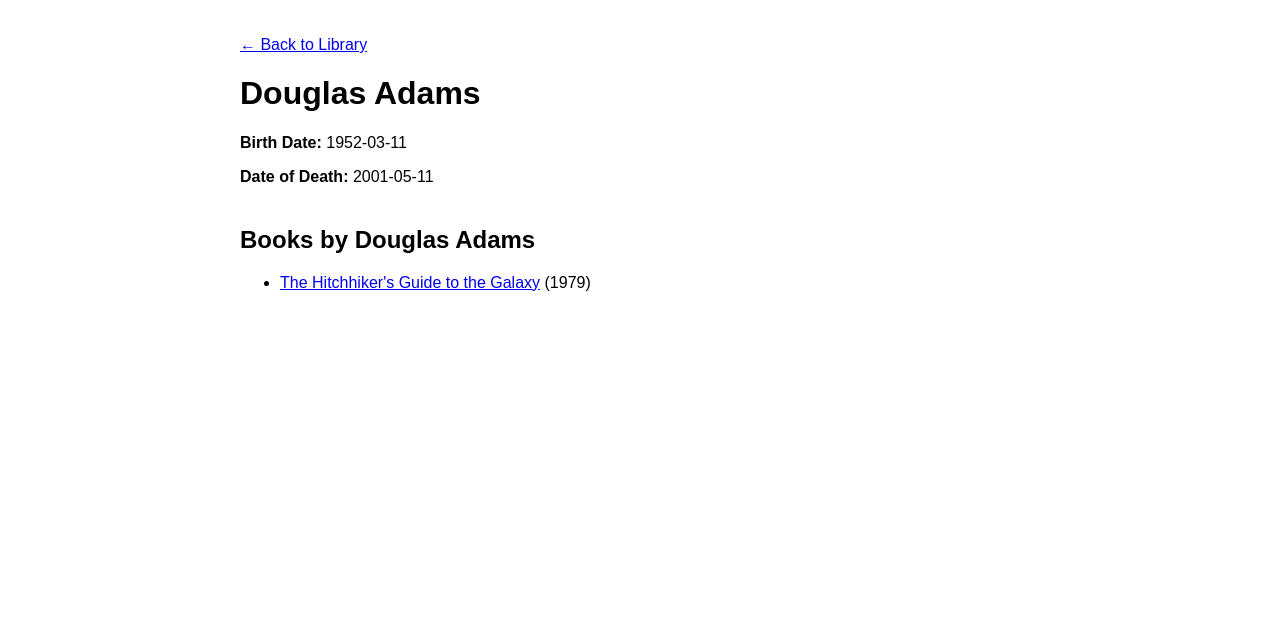
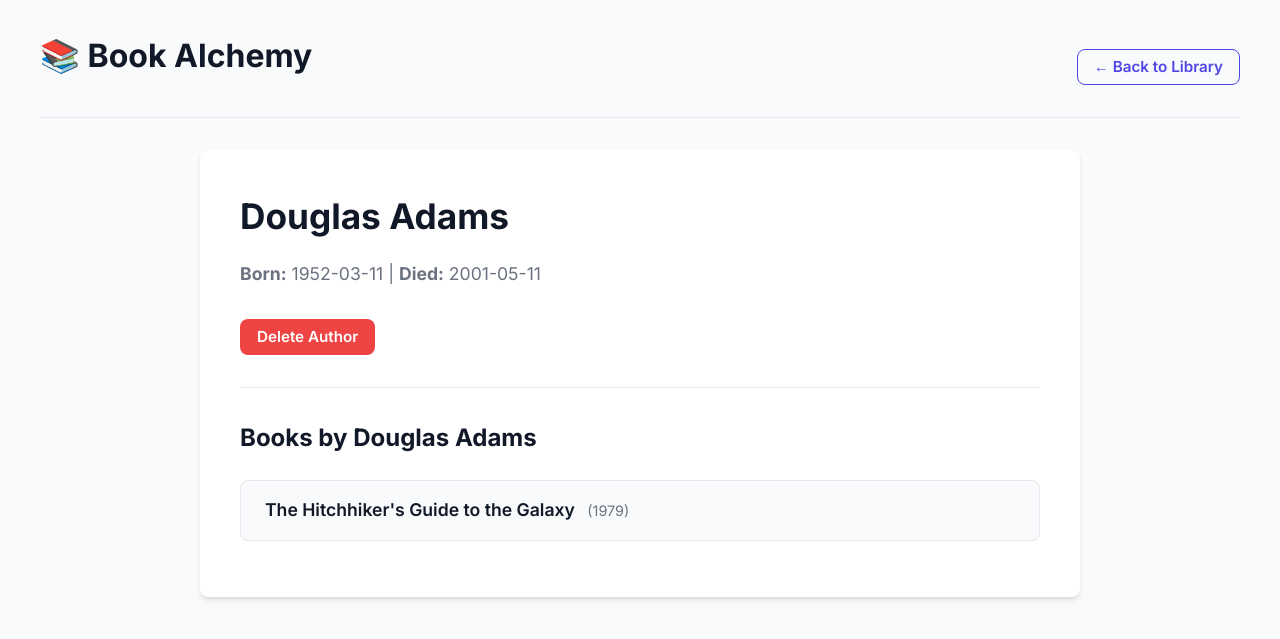
Before and after one commit to Kenan999/Book-Alchemy, a Flask app: page /author/2 in a window 1280 px wide. Shown: the top 639 px of the page. Run offline with Flask 3, Linux system fonts and the light colour scheme.

Commit message:
modern UI redesign with custom CSS

```diff
--- /dev/null
+++ b/static/style.css
@@ -0,0 +1,361 @@
+@import url('https://fonts.googleapis.com/css2?family=Inter:wght@300;400;600;700&display=swap');
+
+:root {
+  --primary: #4F46E5;
+  --primary-hover: #4338CA;
+  --bg-color: #F9FAFB;
+  --text-main: #111827;
+  --text-muted: #6B7280;
+  --card-bg: #FFFFFF;
+  --border: #E5E7EB;
+  --danger: #EF4444;
+  --danger-hover: #DC2626;
+  --success-bg: #D1FAE5;
+  --success-text: #065F46;
+  --shadow-sm: 0 1px 2px 0 rgba(0, 0, 0, 0.05);
+  --shadow-md: 0 4px 6px -1px rgba(0, 0, 0, 0.1), 0 2px 4px -1px rgba(0, 0, 0, 0.06);
+  --radius: 8px;
+}
+
+body {
+  font-family: 'Inter', sans-serif;
+  background-color: var(--bg-color);
+  color: var(--text-main);
+  margin: 0;
+  padding: 0;
+  line-height: 1.5;
+}
+
+.container {
+  max-width: 1200px;
+  margin: 0 auto;
+  padding: 2rem;
+}
+
+h1, h2, h3 {
+  margin-top: 0;
+  color: var(--text-main);
+}
+
+a {
+  color: var(--primary);
+  text-decoration: none;
+  transition: color 0.15s ease-in-out;
+}
+
+a:hover {
+  color: var(--primary-hover);
+}
+
+.header {
+  display: flex;
+  justify-content: space-between;
+  align-items: center;
+  margin-bottom: 2rem;
+  padding-bottom: 1rem;
+  border-bottom: 1px solid var(--border);
+}
+
+.header h1 a {
+  color: var(--text-main);
+  font-size: 2rem;
+}
+
+.nav-links a {
+  margin-left: 1rem;
+  font-weight: 600;
+}
+
+.btn {
+  display: inline-block;
+  background-color: var(--primary);
+  color: white;
+  padding: 0.5rem 1rem;
+  border: 1px solid transparent;
+  border-radius: var(--radius);
+  font-weight: 600;
+  font-family: inherit;
+  font-size: 0.95rem;
+  cursor: pointer;
+  transition: all 0.15s ease-in-out;
+  text-align: center;
+  line-height: 1.2;
+}
+
+.btn:hover {
+  background-color: var(--primary-hover);
+  color: white;
+  box-shadow: var(--shadow-sm);
+}
+
+.btn-danger {
+  background-color: var(--danger);
+}
+
+.btn-danger:hover {
+  background-color: var(--danger-hover);
+}
+
+.btn-outline {
+  background-color: transparent;
+  color: var(--primary);
+  border-color: var(--primary);
+}
+
+.btn-outline:hover {
+  background-color: rgba(79, 70, 229, 0.05);
+  color: var(--primary-hover);
+}
+
+.success-msg {
+  background-color: var(--success-bg);
+  color: var(--success-text);
+  padding: 1rem;
+  border-radius: var(--radius);
+  margin-bottom: 1.5rem;
+  font-weight: 600;
+  border: 1px solid #A7F3D0;
+}
+
+/* Forms */
+.form-card {
+  background: var(--card-bg);
+  padding: 2.5rem;
+  border-radius: var(--radius);
+  box-shadow: var(--shadow-md);
+  max-width: 500px;
+  margin: 0 auto;
+}
+
+.form-group {
+  margin-bottom: 1.25rem;
+}
+
+label {
+  display: block;
+  font-weight: 600;
+  margin-bottom: 0.5rem;
+  color: var(--text-main);
+  font-size: 0.95rem;
+}
+
+input[type="text"],
+input[type="number"],
+input[type="date"],
+select {
+  width: 100%;
+  padding: 0.75rem;
+  border: 1px solid var(--border);
+  border-radius: var(--radius);
+  outline: none;
+  transition: border-color 0.15s ease-in-out, box-shadow 0.15s ease-in-out;
+  box-sizing: border-box;
+  font-family: inherit;
+  font-size: 1rem;
+}
+
+input:focus, select:focus {
+  border-color: var(--primary);
+  box-shadow: 0 0 0 3px rgba(79, 70, 229, 0.1);
+}
+
+/* Home controls (search, sort) */
+.controls-bar {
+  display: flex;
+  justify-content: space-between;
+  align-items: center;
+  background: var(--card-bg);
+  padding: 1rem 1.5rem;
+  border-radius: var(--radius);
+  box-shadow: var(--shadow-sm);
+  margin-bottom: 2rem;
+  flex-wrap: wrap;
+  gap: 1rem;
+}
+
+.search-form {
+  display: flex;
+  align-items: center;
+  gap: 0.5rem;
+}
+
+.search-form input {
+  width: 250px;
+}
+
+.sort-form {
+  display: flex;
+  align-items: center;
+  gap: 0.5rem;
+  margin: 0;
+}
+
+.sort-form label {
+  margin: 0;
+}
+
+.book-grid {
+  display: grid;
+  grid-template-columns: repeat(auto-fill, minmax(220px, 1fr));
+  gap: 2rem;
+}
+
+.book-card {
+  background: var(--card-bg);
+  border-radius: var(--radius);
+  overflow: hidden;
+  box-shadow: var(--shadow-sm);
+  transition: transform 0.2s, box-shadow 0.2s;
+  display: flex;
+  flex-direction: column;
+}
+
+.book-card:hover {
+  transform: translateY(-4px);
+  box-shadow: var(--shadow-md);
+}
+
+.book-cover {
+  width: 100%;
+  height: 320px;
+  object-fit: cover;
+  background-color: #f3f4f6;
+  border-bottom: 1px solid var(--border);
+}
+
+.book-info {
+  padding: 1.25rem;
+  flex-grow: 1;
+  display: flex;
+  flex-direction: column;
+}
+
+.book-title {
+  font-size: 1.125rem;
+  font-weight: 700;
+  margin-bottom: 0.25rem;
+  line-height: 1.3;
+}
+
+.book-title a {
+  color: var(--text-main);
+}
+.book-title a:hover {
+  color: var(--primary);
+}
+
+.book-author {
+  color: var(--text-muted);
+  font-size: 0.875rem;
+  margin-bottom: 0.75rem;
+}
+
+.book-rating {
+  color: #F59E0B;
+  font-weight: 600;
+  font-size: 0.875rem;
+  margin-bottom: 1rem;
+}
+
+.book-actions {
+  margin-top: auto;
+  display: flex;
+  gap: 0.5rem;
+}
+
+.book-actions form {
+  flex: 1;
+  margin: 0;
+}
+
+.book-actions .btn {
+  width: 100%;
+  font-size: 0.8rem;
+  padding: 0.4rem;
+}
+
+/* Detail Pages */
+.detail-card {
+  background: var(--card-bg);
+  border-radius: var(--radius);
+  box-shadow: var(--shadow-md);
+  padding: 2.5rem;
+  display: flex;
+  gap: 3rem;
+  margin-top: 1rem;
+}
+
+@media (max-width: 768px) {
+  .detail-card {
+    flex-direction: column;
+    gap: 1.5rem;
+    padding: 1.5rem;
+  }
+}
+
+.detail-cover {
+  width: 250px;
+  border-radius: var(--radius);
+  box-shadow: var(--shadow-md);
+  flex-shrink: 0;
+}
+
+.detail-info h1 {
+  font-size: 2.5rem;
+  margin-bottom: 0.5rem;
+  line-height: 1.2;
+}
+
+.detail-info .meta {
+  color: var(--text-muted);
+  font-size: 1.125rem;
+  margin-bottom: 1.5rem;
+}
+
+.detail-info p {
+  font-size: 1rem;
+  margin-bottom: 0.75rem;
+}
+
+.detail-rating {
+  font-size: 1.25rem;
+  color: #F59E0B;
+  font-weight: bold;
+  margin-top: 1rem;
+  display: inline-block;
+  background: #FFFBEB;
+  padding: 0.5rem 1rem;
+  border-radius: var(--radius);
+}
+
+.author-books-list {
+  list-style: none;
+  padding: 0;
+  margin-top: 1.5rem;
+}
+
+.author-books-list li {
+  padding: 1rem 1.5rem;
+  background: #f9fafb;
+  border-radius: var(--radius);
+  margin-bottom: 0.75rem;
+  border: 1px solid var(--border);
+  display: flex;
+  justify-content: space-between;
+  align-items: center;
+  transition: border-color 0.15s ease-in-out;
+}
+
+.author-books-list li:hover {
+  border-color: var(--primary);
+}
+
+.author-books-list li a {
+  font-weight: 600;
+  font-size: 1.1rem;
+}
+
+.author-books-list li span {
+  color: var(--text-muted);
+  font-size: 0.9rem;
+}
--- a/templates/author_detail.html
+++ b/templates/author_detail.html
@@ -3,30 +3,57 @@
 
 <head>
     <meta charset="UTF-8">
-    <title>{{ author.name }} Details</title>
+    <title>{{ author.name }} - Book Alchemy</title>
     <meta name="viewport" content="width=device-width, initial-scale=1.0">
+    <link rel="stylesheet" href="{{ url_for('static', filename='style.css') }}">
 </head>
 
-<body style="font-family: sans-serif; max-width: 800px; margin: 0 auto; padding: 20px;">
+<body>
+    <div class="container">
+        <header class="header">
+            <h1><a href="/">📚 Book Alchemy</a></h1>
+            <nav class="nav-links">
+                <a href="/" class="btn btn-outline">&larr; Back to Library</a>
+            </nav>
+        </header>
 
-    <p><a href="/">&larr; Back to Library</a></p>
+        <div class="form-card" style="max-width: 800px; margin-top: 1rem;">
+            <h1 style="font-size: 2.2rem; margin-bottom: 0.5rem;">{{ author.name }}</h1>
+            <p style="color: var(--text-muted); font-size: 1.1rem; margin-bottom: 2rem;">
+                <strong>Born:</strong> {{ author.birth_date or 'Unknown' }}
+                {% if author.date_of_death %}
+                | <strong>Died:</strong> {{ author.date_of_death }}
+                {% endif %}
+            </p>
 
-    <h1>{{ author.name }}</h1>
-    <p><strong>Birth Date:</strong> {{ author.birth_date or 'Unknown' }}</p>
-    <p><strong>Date of Death:</strong> {{ author.date_of_death or 'N/A' }}</p>
+            <form action="/author/{{ author.id }}/delete" method="POST" style="margin-bottom: 2rem;">
+                <button type="submit" class="btn btn-danger">Delete Author</button>
+            </form>
 
-    <h2 style="margin-top: 40px;">Books by {{ author.name }}</h2>
+            <h2 style="margin-top: 2rem; padding-top: 2rem; border-top: 1px solid var(--border);">Books by {{
+                author.name }}</h2>
 
             {% if author.books %}
-    <ul>
+            <ul class="author-books-list">
                 {% for book in author.books %}
-        <li><a href="/book/{{ book.id }}">{{ book.title }}</a> ({{ book.publication_year }})</li>
+                <li>
+                    <a href="/book/{{ book.id }}" style="color: var(--text-main); text-decoration: none;">
+                        {{ book.title }}
+                        <span style="margin-left: 0.5rem; font-weight: normal;">({{ book.publication_year }})</span>
+                    </a>
+                    {% if book.rating %}
+                    <span style="color: #F59E0B; font-weight: bold; margin-left: auto;">&#9733; {{ book.rating
+                        }}/10</span>
+                    {% endif %}
+                </li>
                 {% endfor %}
             </ul>
             {% else %}
-    <p>No books currently in the library for this author.</p>
+            <p style="color: var(--text-muted); margin-top: 1rem;">No books currently in the library for this author.
+            </p>
             {% endif %}
-
+        </div>
+    </div>
 </body>
 
 </html>
```
Also changed, not shown: templates/add_author.html (+32 -11 lines), templates/add_book.html (+37 -11 lines), templates/book_detail.html (+37 -19 lines), templates/home.html (+44 -38 lines). Lines whose indentation alone changed are shown as unchanged.
